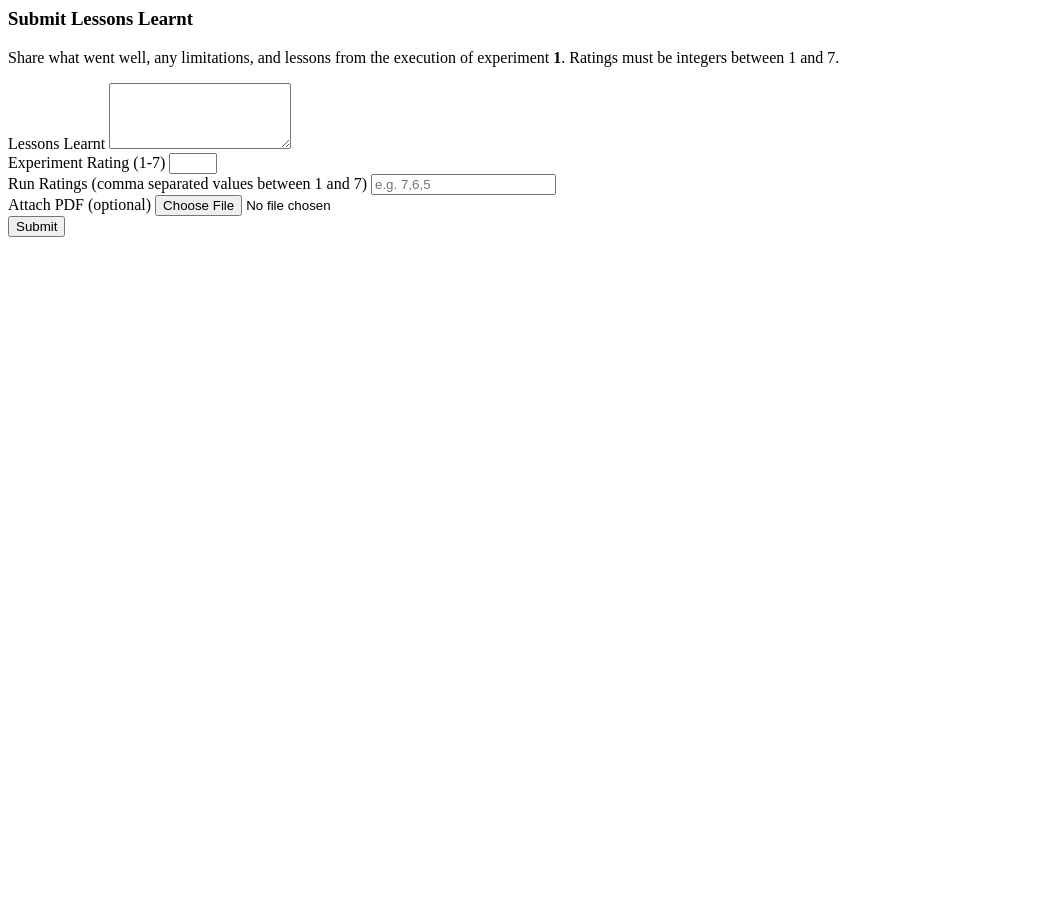
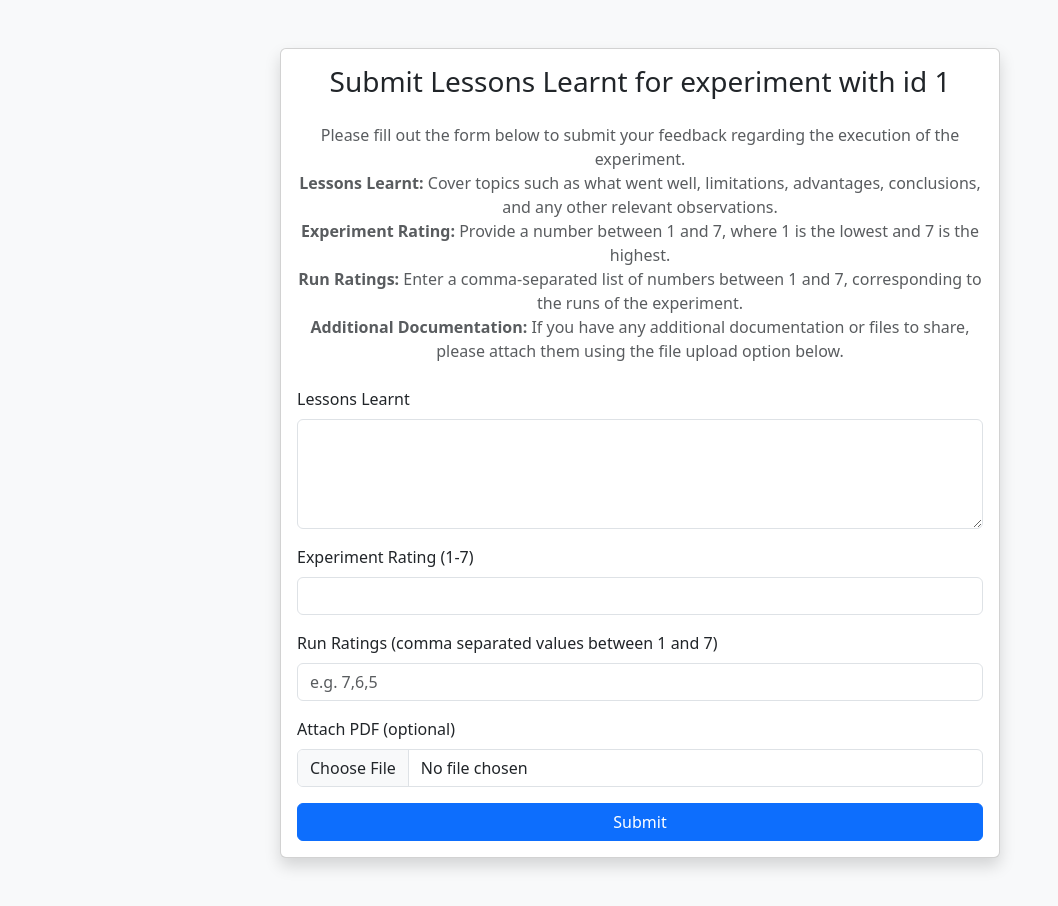
Before and after one commit to extremexp-HORIZON/extremeXP_experimentCards, a Flask app: page /form_lessons_learnt/1 in a window 1280 px wide. Shown: the whole page, without its empty margins (0-1058 px from the left). Before the commit the page ends 237 px from the top, so only its background shows below. Run offline with Flask 3, Linux system fonts and the light colour scheme; parts of the project's set-up code (start-up, migrations or seed data) failed here and were passed over.

Commit message:
Changed lessons learnt form formatting.

```diff
--- a/form.py
+++ b/form.py
@@ -251,7 +251,10 @@ def experiment_details(experiment_id):
 
 @app.route("/form_lessons_learnt/<experiment_id>", methods=["GET"])
 def form(experiment_id):
-    return render_template("form_lessons_learnt.html", experiment_id=experiment_id)
+    template_name = (
+        "form_lessons_learnt.html" if _is_ajax_request() else "form_lessons_learnt_page.html"
+    )
+    return render_template(template_name, experiment_id=experiment_id)
 
 
 @app.route('/experiments', methods=['GET'])
--- /dev/null
+++ b/templates/_form_lessons_learnt_content.html
@@ -0,0 +1,98 @@
+<div class="container-fluid">
+    <div class="row justify-content-center">
+        <div class="col-md-10 col-lg-8">
+            <div class="card shadow">
+                <div class="card-body">
+                    <h3 class="card-title text-center mb-4">Submit Lessons Learnt for experiment with id {{experiment_id}}</h3>
+                        <p class="text-muted text-center mb-4">
+                            Please fill out the form below to submit your feedback regarding the execution of the experiment.
+                            <br>
+                            <strong>Lessons Learnt:</strong> Cover topics such as what went well, limitations, advantages, conclusions, and any other relevant observations.
+                            <br>
+                            <strong>Experiment Rating:</strong> Provide a number between 1 and 7, where 1 is the lowest and 7 is the highest.
+                            <br>
+                            <strong>Run Ratings:</strong> Enter a comma-separated list of numbers between 1 and 7, corresponding to the runs of the experiment.
+                            <br>
+                            <strong>Additional Documentation:</strong> If you have any additional documentation or files to share, please attach them using the file upload option below.
+                        </p>
+                    <form
+                        class="lessons-form"
+                        method="post"
+                        action="{{ url_for('submit_form', experiment_id=experiment_id) }}"
+                        enctype="multipart/form-data"
+                    >
+                        <div class="alert d-none lessons-alert" role="alert"></div>
+                        <div class="lessons-form-fields">
+                            <div class="mb-3">
+                                <label for="lessonsLearnt" class="form-label">Lessons Learnt</label>
+                                <textarea class="form-control" id="lessonsLearnt" name="lessonsLearnt" rows="4" required></textarea>
+                            </div>
+                            <div class="mb-3">
+                                <label for="experimentRating" class="form-label">Experiment Rating (1-7)</label>
+                                <input type="number" class="form-control" id="experimentRating" name="experimentRating" min="1" max="7" required>
+                            </div>
+                            <div class="mb-3">
+                                <label for="runRatings" class="form-label">Run Ratings (comma separated values between 1 and 7)</label>
+                                <input type="text" class="form-control" id="runRatings" name="runRatings" placeholder="e.g. 7,6,5" required>
+                            </div>
+                            <div class="mb-3">
+                                <label for="pdfFile" class="form-label">Attach PDF (optional)</label>
+                                <input type="file" class="form-control" id="pdfFile" name="pdfFile" accept=".pdf">
+                            </div>
+                            <div class="d-grid">
+                                <button type="submit" class="btn btn-primary">Submit</button>
+                            </div>
+                        </div>
+                    </form>
+                </div>
+            </div>
+        </div>
+    </div>
+</div>
+<script>
+    (function () {
+        const ratingInput = document.getElementById("experimentRating");
+        const runRatingsInput = document.getElementById("runRatings");
+
+        const markValidity = (input, isValid) => {
+            if (!input) {
+                return;
+            }
+            if (isValid) {
+                input.classList.add("is-valid");
+                input.classList.remove("is-invalid");
+            } else {
+                input.classList.add("is-invalid");
+                input.classList.remove("is-valid");
+            }
+        };
+
+        if (ratingInput) {
+            ratingInput.addEventListener("input", function () {
+                const value = parseInt(this.value, 10);
+                markValidity(this, !Number.isNaN(value) && value >= 1 && value <= 7);
+            });
+        }
+
+        if (runRatingsInput) {
+            const validateRunRatings = (value) => {
+                if (!value || !value.trim()) {
+                    return false;
+                }
+                let normalized = value.trim();
+                if (normalized.startsWith("[") && normalized.endsWith("]")) {
+                    normalized = normalized.slice(1, -1);
+                }
+                const tokens = normalized.split(",").map(token => token.trim());
+                if (!tokens.length || tokens.some(token => token === "")) {
+                    return false;
+                }
+                return tokens.every(token => /^[1-7]$/.test(token));
+            };
+
+            runRatingsInput.addEventListener("input", function () {
+                markValidity(this, validateRunRatings(this.value));
+            });
+        }
+    })();
+</script>
--- a/templates/form_lessons_learnt.html
+++ b/templates/form_lessons_learnt.html
@@ -1,91 +1 @@
-<div class="container-fluid">
-    <div class="row justify-content-center">
-        <div class="col-md-10 col-lg-8">
-            <div class="card shadow">
-                <div class="card-body">
-                    <h3 class="card-title text-center mb-3">Submit Lessons Learnt</h3>
-                    <p class="text-muted text-center mb-4">
-                        Share what went well, any limitations, and lessons from the execution of experiment
-                        <strong>{{ experiment_id }}</strong>. Ratings must be integers between 1 and 7.
-                    </p>
-                    <form
-                        class="lessons-form"
-                        method="post"
-                        action="{{ url_for('submit_form', experiment_id=experiment_id) }}"
-                        enctype="multipart/form-data"
-                    >
-                        <div class="alert d-none lessons-alert" role="alert"></div>
-                        <div class="lessons-form-fields">
-                            <div class="mb-3">
-                                <label for="lessonsLearnt" class="form-label">Lessons Learnt</label>
-                                <textarea class="form-control" id="lessonsLearnt" name="lessonsLearnt" rows="4" required></textarea>
-                            </div>
-                            <div class="mb-3">
-                                <label for="experimentRating" class="form-label">Experiment Rating (1-7)</label>
-                                <input type="number" class="form-control" id="experimentRating" name="experimentRating" min="1" max="7" required>
-                            </div>
-                            <div class="mb-3">
-                                <label for="runRatings" class="form-label">Run Ratings (comma separated values between 1 and 7)</label>
-                                <input type="text" class="form-control" id="runRatings" name="runRatings" placeholder="e.g. 7,6,5" required>
-                            </div>
-                            <div class="mb-3">
-                                <label for="pdfFile" class="form-label">Attach PDF (optional)</label>
-                                <input type="file" class="form-control" id="pdfFile" name="pdfFile" accept=".pdf">
-                            </div>
-                            <div class="d-grid">
-                                <button type="submit" class="btn btn-primary">Submit</button>
-                            </div>
-                        </div>
-                    </form>
-                </div>
-            </div>
-        </div>
-    </div>
-</div>
-<script>
-    (function () {
-        const ratingInput = document.getElementById("experimentRating");
-        const runRatingsInput = document.getElementById("runRatings");
-
-        const markValidity = (input, isValid) => {
-            if (!input) {
-                return;
-            }
-            if (isValid) {
-                input.classList.add("is-valid");
-                input.classList.remove("is-invalid");
-            } else {
-                input.classList.add("is-invalid");
-                input.classList.remove("is-valid");
-            }
-        };
-
-        if (ratingInput) {
-            ratingInput.addEventListener("input", function () {
-                const value = parseInt(this.value, 10);
-                markValidity(this, !Number.isNaN(value) && value >= 1 && value <= 7);
-            });
-        }
-
-        if (runRatingsInput) {
-            const validateRunRatings = (value) => {
-                if (!value || !value.trim()) {
-                    return false;
-                }
-                let normalized = value.trim();
-                if (normalized.startsWith("[") && normalized.endsWith("]")) {
-                    normalized = normalized.slice(1, -1);
-                }
-                const tokens = normalized.split(",").map(token => token.trim());
-                if (!tokens.length || tokens.some(token => token === "")) {
-                    return false;
-                }
-                return tokens.every(token => /^[1-7]$/.test(token));
-            };
-
-            runRatingsInput.addEventListener("input", function () {
-                markValidity(this, validateRunRatings(this.value));
-            });
-        }
-    })();
-</script>
+{% include "_form_lessons_learnt_content.html" %}
--- /dev/null
+++ b/templates/form_lessons_learnt_page.html
@@ -0,0 +1,23 @@
+<!DOCTYPE html>
+<html lang="en">
+<head>
+    <meta charset="UTF-8">
+    <meta name="viewport" content="width=device-width, initial-scale=1.0">
+    <title>Submit Lessons Learnt</title>
+    <link href="https://cdn.jsdelivr.net/npm/bootstrap@5.3.0/dist/css/bootstrap.min.css" rel="stylesheet">
+    <style>
+        body {
+            background-color: #f8f9fa;
+            min-height: 100vh;
+        }
+        .page-header {
+            max-width: 720px;
+        }
+    </style>
+</head>
+<body>
+    <main class="container py-5">
+        {% include "_form_lessons_learnt_content.html" %}
+    </main>
+</body>
+</html>
```
